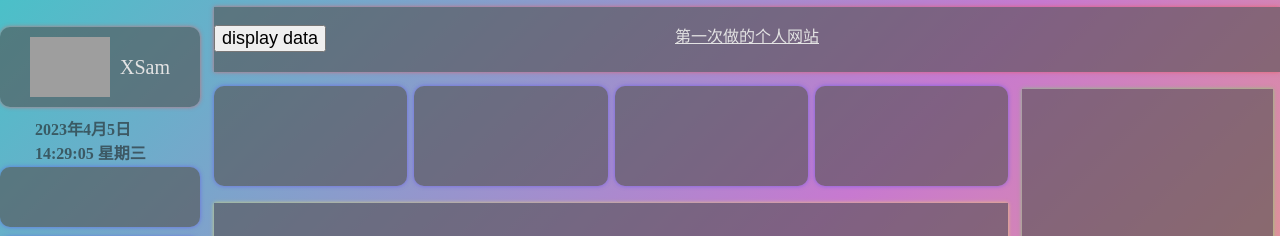
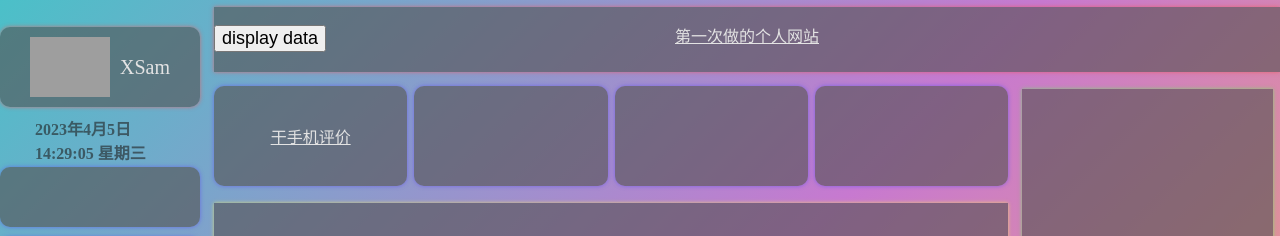
Before and after one commit to XSamn/first, a plain HTML site: page index1.html in a window 1280 px wide. Shown: the top 236 px of the page. Drawn offline with Linux system fonts and the light colour scheme; grey boxes are pictures that could not be loaded.

Commit message:
Add files via upload

```diff
--- a/index1.html
+++ b/index1.html
@@ -173,7 +173,8 @@
             <div style="flex:3;" class="flex column mg">
                 <!--shuju-->
                 <div style="flex-direction: row;border-radius: 10px" class="flex mgt shuju">
-                    <div style="flex: 1;height: 100px;border-radius: 10px" class="flex color box "></div>
+                    <div style="flex: 1;height: 100px;border-radius: 10px;display: flex;justify-content: center;align-items: center;" class="flex color box ">
+                    <a href="https://xsamn.github.io/first/1" style="color: #e3e3e3;">干手机评价</a></div>
                     <div style="flex: 1;height: 100px;border-radius: 10px" class="flex color mgf box"></div>
                     <div style="flex: 1;height: 100px;border-radius: 10px" class="flex color mgf box"></div>
                     <div style="flex: 1;height: 100px;border-radius: 10px" class="flex color mgf box"></div>
```
